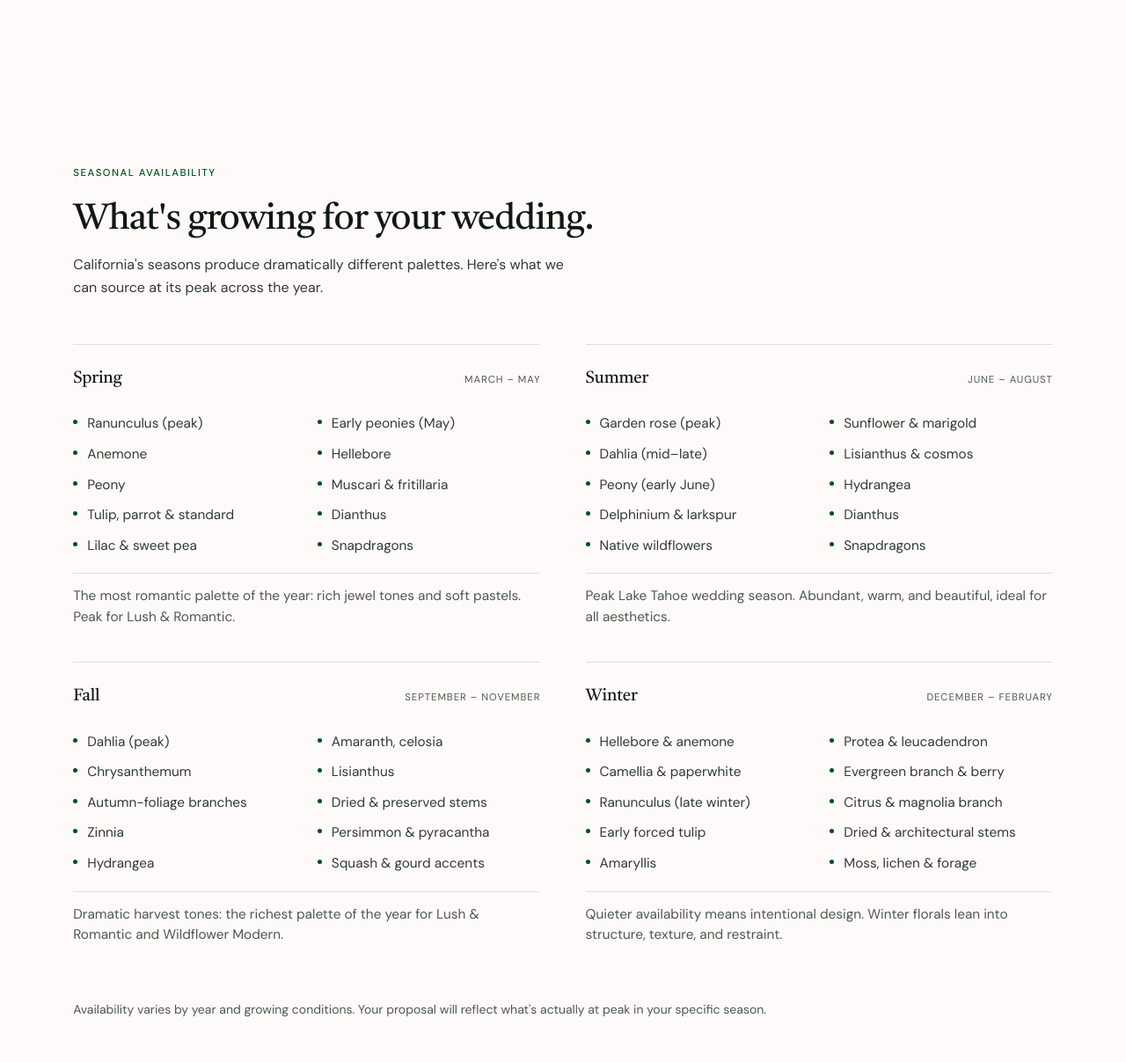
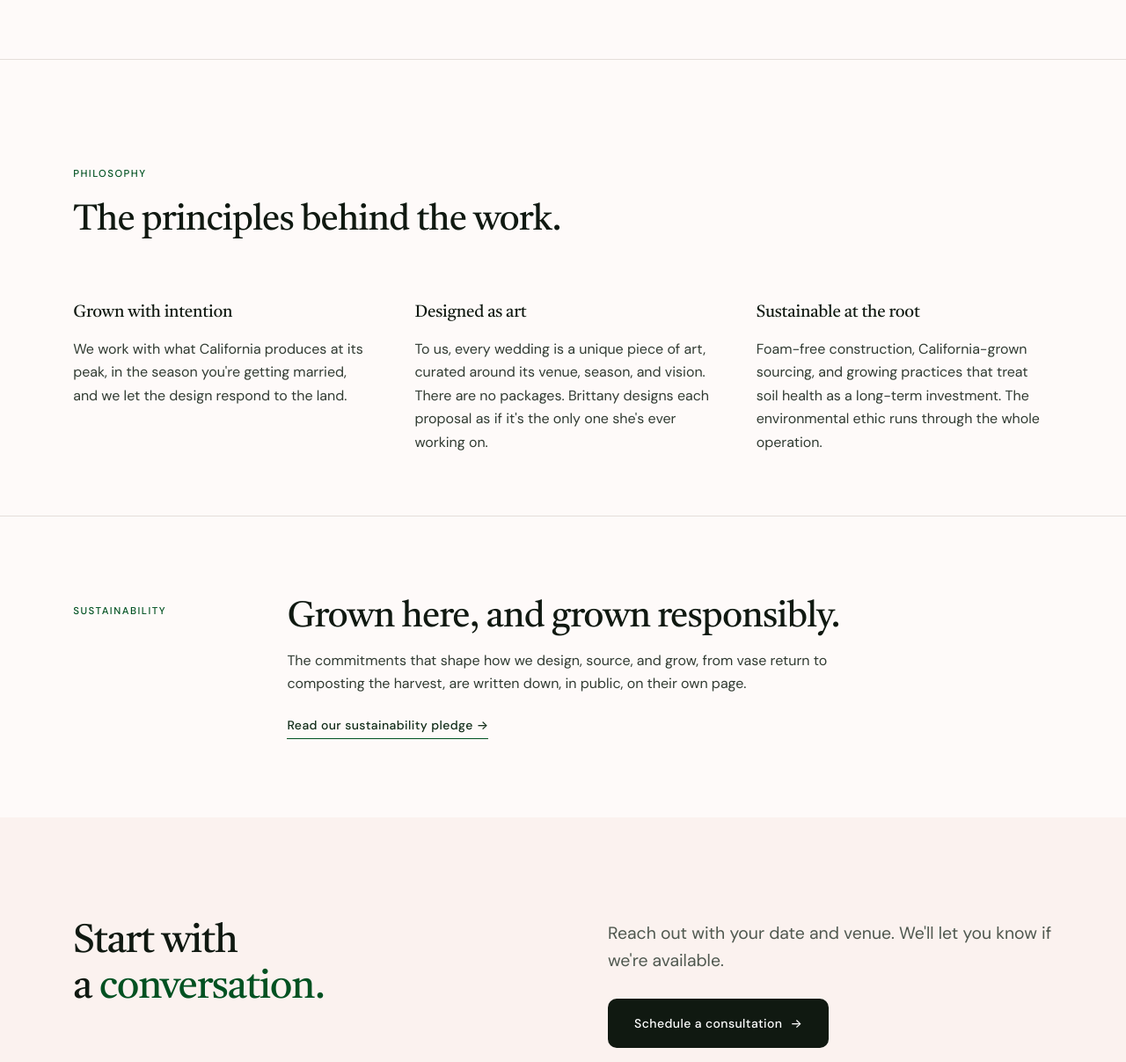
Before and after one commit to jshplhm/goldenflowers, a Jekyll site: the page built from about/index.md, in a window 1280 px wide and 1400 px high, scrolled down 3561 px, cut to the strip 193-1400 px from the top of the window. Shown: the whole strip at 88% size. Built offline with Jekyll 4.4.1, drawn with Linux system fonts in a browser that asks for light colours.

Commit message:
Seasonal availability leaves /about; the FAQ answers it directly
The 40-flower table was the longest thing on a page about who the studio
is, and the /weddings FAQ was its only link. The FAQ now lists each season's
most-asked and florist-favourite California-grown flowers, uneven counts.
Seasonal fields removed from about.yml and Pages CMS.

Co-Authored-By: Claude Opus 5.5 <noreply@anthropic.com>

```diff
--- a/_data/about.yml
+++ b/_data/about.yml
@@ -72,74 +72,6 @@ certainty:
 editorial:
   label: Rooted in place
   heading: We design with what the California land gives us, in the season you say yes.
-seasonal:
-  label: Seasonal availability
-  heading: What's growing for your wedding.
-  intro: California's seasons produce dramatically different palettes. Here's what
-    we can source at its peak across the year.
-  seasons:
-    - name: Spring
-      dates: March – May
-      flowers:
-        - Ranunculus (peak)
-        - Anemone
-        - Peony
-        - Tulip, parrot & standard
-        - Lilac & sweet pea
-        - Early peonies (May)
-        - Hellebore
-        - Muscari & fritillaria
-        - Dianthus
-        - Snapdragons
-      note: "The most romantic palette of the year: rich jewel tones and soft pastels.
-        Peak for Lush & Romantic."
-    - name: Summer
-      dates: June – August
-      flowers:
-        - Garden rose (peak)
-        - Dahlia (mid–late)
-        - Peony (early June)
-        - Delphinium & larkspur
-        - Native wildflowers
-        - Sunflower & marigold
-        - Lisianthus & cosmos
-        - Hydrangea
-        - Dianthus
-        - Snapdragons
-      note: Peak Lake Tahoe wedding season. Abundant, warm, and beautiful, ideal for
-        all aesthetics.
-    - name: Fall
-      dates: September – November
-      flowers:
-        - Dahlia (peak)
-        - Chrysanthemum
-        - Autumn-foliage branches
-        - Zinnia
-        - Hydrangea
-        - Amaranth, celosia
-        - Lisianthus
-        - Dried & preserved stems
-        - Persimmon & pyracantha
-        - Squash & gourd accents
-      note: "Dramatic harvest tones: the richest palette of the year for Lush &
-        Romantic and Wildflower Modern."
-    - name: Winter
-      dates: December – February
-      flowers:
-        - Hellebore & anemone
-        - Camellia & paperwhite
-        - Ranunculus (late winter)
-        - Early forced tulip
-        - Amaryllis
-        - Protea & leucadendron
-        - Evergreen branch & berry
-        - Citrus & magnolia branch
-        - Dried & architectural stems
-        - Moss, lichen & forage
-      note: Quieter availability means intentional design. Winter florals lean into
-        structure, texture, and restraint.
-  footnote: Availability varies by year and growing conditions. Your proposal will
-    reflect what's actually at peak in your specific season.
 values:
   label: Philosophy
   heading: The principles behind the work.
--- a/_data/faqs.yml
+++ b/_data/faqs.yml
@@ -53,15 +53,18 @@ pages:
           also <a href=\"/portfolio\">look through our recent weddings</a>
           before your consultation to get your bearings."
       - q: What flowers will be available for my date?
-        a: "California's seasons produce dramatically different palettes: ranunculus and
-          anemone in spring, garden roses and dahlias in summer, rich harvest
-          tones in fall. Your proposal is built around what will be at its peak
-          on your date, which is a large part of why the flowers look the way
-          they do.<br><br> If you have your heart set on something that's out of
-          season for you, we'll say so early and show you what we'd use instead.
-          You can see what we're able to source across the year in our <a
-          href=\"/about#seasonal-availability\">seasonal availability
-          guide</a>."
+        a: "<strong>Spring (March–May):</strong> ranunculus, anemones, sweet peas,
+          tulips, peonies, lilac, fritillaria, clematis, and flowering branches
+          like cherry and quince.<br><strong>Summer (June–August):</strong>
+          garden roses, dahlias, lisianthus, cosmos, delphinium, scabiosa,
+          snapdragons.<br><strong>Fall (September–November):</strong> dahlias at
+          their peak (café au lait especially), spider mums, celosia,
+          amaranthus, late garden roses, rose hips.<br><strong>Winter
+          (December–February):</strong> hellebores, anemones, ranunculus late in
+          the season, camellia, acacia, citrus branches, protea.<br><br> Your
+          proposal is built around what's at its peak on your date. If you have
+          your heart set on something out of season, we'll tell you early and
+          show you what we'd use instead."
       - q: What does "fewer weddings, more time on yours" actually mean?
         a: Most wedding studios book every date they can and staff up to produce them.
           We do the opposite. We cap our calendar each season, which means your
--- a/about/index.md
+++ b/about/index.md
@@ -28,12 +28,6 @@ redirect_from:
    read them as "the older style of our site". Sections break on space and a
    hairline here like everywhere else. */
 
-/* Seasons, unboxed: four white cards on a tint was a panel inside a panel.
-   A hairline over each season is what the rest of the page's grids use. */
-.season-grid{gap:0 clamp(32px,4vw,56px);}
-.season-card{border:0;border-top:1px solid var(--line);border-radius:0;background:none;overflow:visible;}
-.season-card summary{padding:22px 0 16px;}
-.season-body{padding:0 0 clamp(28px,3vw,40px);}
 /* The four certainty points were bold serif at 1.6 leading; every other
    small serif heading on the site is regular weight at 1.2. */
 .cred-item h4{font-weight:430;line-height:1.2;}
@@ -151,27 +145,11 @@ redirect_from:
   </div>
 </section>
 
-<!-- SEASONAL AVAILABILITY -->
-<section class="block" id="seasonal-availability">
-  <div>
-  <span class="lab"><span data-ed="about:seasonal.label">{{ site.data.about.seasonal.label }}</span></span>
-  <h2 class="h-lg"><span data-ed="about:seasonal.heading">{{ site.data.about.seasonal.heading }}</span></h2>
-  <p class="prose" style="max-width:560px;margin-top:14px;"><span style="color:var(--fg2);"><span data-ed="about:seasonal.intro">{{ site.data.about.seasonal.intro }}</span></span></p>
-  <div class="season-grid">
-    {%- for season in site.data.about.seasonal.seasons %}
-    {%- assign si = forloop.index0 %}
-    <details class="season-card" open>
-      <summary><span class="season-name"><span data-ed="about:seasonal.seasons.{{ si }}.name">{{ season.name }}</span></span><span class="season-dates"><span data-ed="about:seasonal.seasons.{{ si }}.dates">{{ season.dates }}</span></span><span class="season-toggle"></span></summary>
-      <div class="season-body">
-        <ul class="flower-list">{% for f in season.flowers %}<li><span data-ed="about:seasonal.seasons.{{ si }}.flowers.{{ forloop.index0 }}">{{ f }}</span></li>{% endfor %}</ul>
-        <p class="season-note"><span data-ed="about:seasonal.seasons.{{ si }}.note">{{ season.note }}</span></p>
-      </div>
-    </details>
-    {%- endfor %}
-  </div>
-  <p class="season-foot"><span data-ed="about:seasonal.footnote">{{ site.data.about.seasonal.footnote }}</span></p>
-  </div>
-</section>
+{%- comment -%} Seasonal availability moved OFF this page (Josh, 2026-09-25):
+a 40-flower reference table was the longest thing on a page about who the
+studio is. The answer now lives in the /weddings FAQ "What flowers will be
+available for my date?", which was the only link to it. {%- endcomment %}
+<hr class="hr-line">
 
 <!-- VALUES -->
 <section class="block">
@@ -200,24 +178,3 @@ redirect_from:
   <p><span data-ed="about:closing.body">{{ site.data.about.closing.body }}</span></p>
   <a class="btn btn-ink" href="{{ site.baseurl }}/consultation-form"><span data-ed="about:closing.button">{{ site.data.about.closing.button }}</span> <span>&rarr;</span></a>
 </section>
-
-<script>
-/* Seasonal availability: desktop = always open & not collapsible; mobile = collapsed, expandable. */
-(function(){
-  var cards=[].slice.call(document.querySelectorAll('.season-card'));
-  if(!cards.length) return;
-  var mq=window.matchMedia('(min-width:861px)');
-  function apply(){
-    cards.forEach(function(d){
-      if(mq.matches){ d.open=true; d.dataset.lock='1'; }
-      else { d.dataset.lock=''; }
-    });
-  }
-  cards.forEach(function(d){
-    d.querySelector('summary').addEventListener('click', function(e){ if(d.dataset.lock==='1') e.preventDefault(); });
-  });
-  if(!mq.matches) cards.forEach(function(d){ d.open=false; });  // mobile: start collapsed
-  apply();
-  mq.addEventListener('change', apply);
-})();
-</script>
```
Also changed, not shown: .pages.yml.
